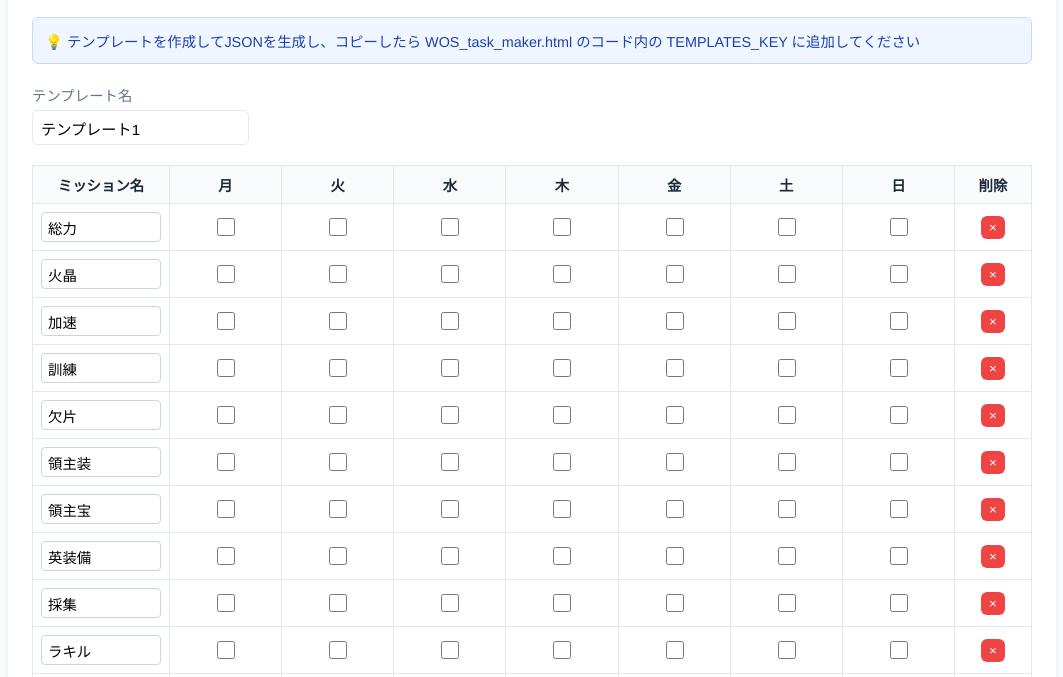
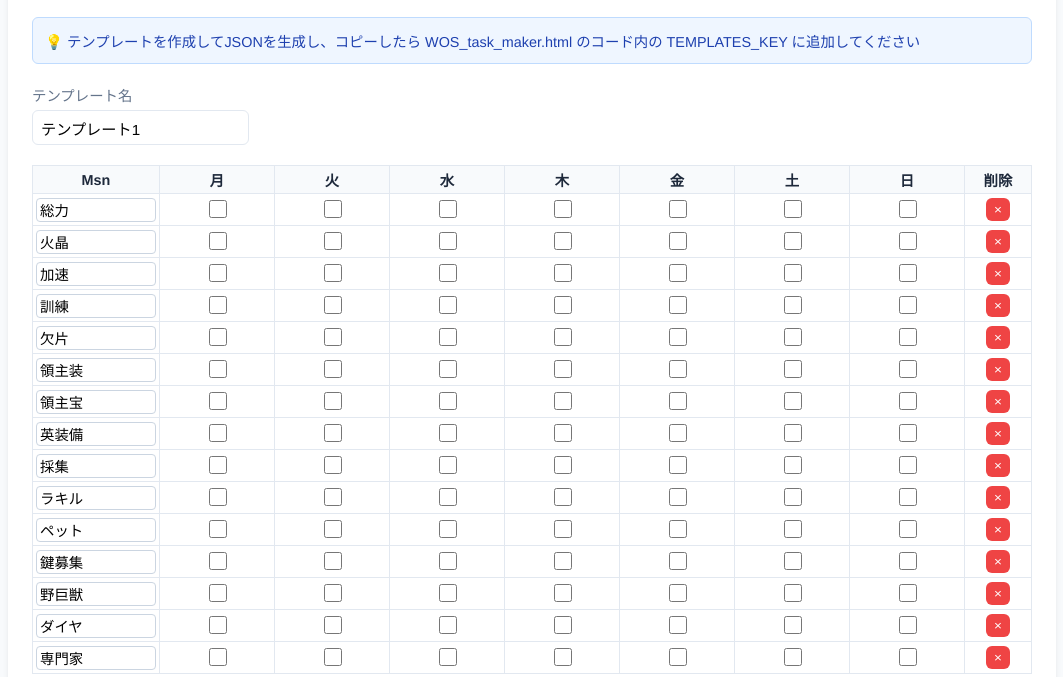
Before and after one commit to yucke/webapp, a plain HTML site: page WOS_template_maker.html in a window 1280 px wide. Shown: the part 123-800 px from the top of the page, without its empty margins (108-1171 px from the left). Drawn offline with nearby package versions, Linux system fonts and the light colour scheme.

Commit message:
WOS_template_maker.html を更新

```diff
--- a/WOS_template_maker.html
+++ b/WOS_template_maker.html
@@ -85,7 +85,7 @@
 
     th, td {
       border: 1px solid var(--border);
-      padding: 8px;
+      padding: 3px;
       text-align: center;
     }
 
@@ -97,12 +97,12 @@
 
     .mission-name-cell {
       text-align: left;
-      padding: 8px;
+      padding: 3px;
     }
 
     .mission-input {
       width: 100%;
-      padding: 6px;
+      padding: 3px;
       border: 1px solid #cbd5e1;
       border-radius: 4px;
       box-sizing: border-box;
@@ -243,7 +243,7 @@
     <table>
       <thead>
         <tr>
-          <th style="width: 120px;">ミッション名</th>
+          <th style="width: 120px;">Msn</th>
           <th>月</th><th>火</th><th>水</th><th>木</th><th>金</th><th>土</th><th>日</th>
           <th style="width: 60px;">削除</th>
         </tr>
@@ -278,11 +278,11 @@
   <option value="領主宝"></option><option value="英装備"></option>
   <option value="採集"></option><option value="ラキル"></option>
   <option value="ペット"></option><option value="鍵募集"></option>
-  <option value="野巨獣"></option><option value="ダイヤ"></option>
+  <option value="野巨獣"></option><option value="ダイヤ"></option><option value="専門家"></option>
 </datalist>
 
 <script>
-  const defaultMissions = ["総力", "火晶", "加速", "訓練", "欠片", "領主装", "領主宝", "英装備", "採集", "ラキル", "ペット", "鍵募集", "野巨獣", "ダイヤ"];
+  const defaultMissions = ["総力", "火晶", "加速", "訓練", "欠片", "領主装", "領主宝", "英装備", "採集", "ラキル", "ペット", "鍵募集", "野巨獣", "ダイヤ","専門家"];
 
   function init() {
     defaultMissions.forEach(m => {
```
